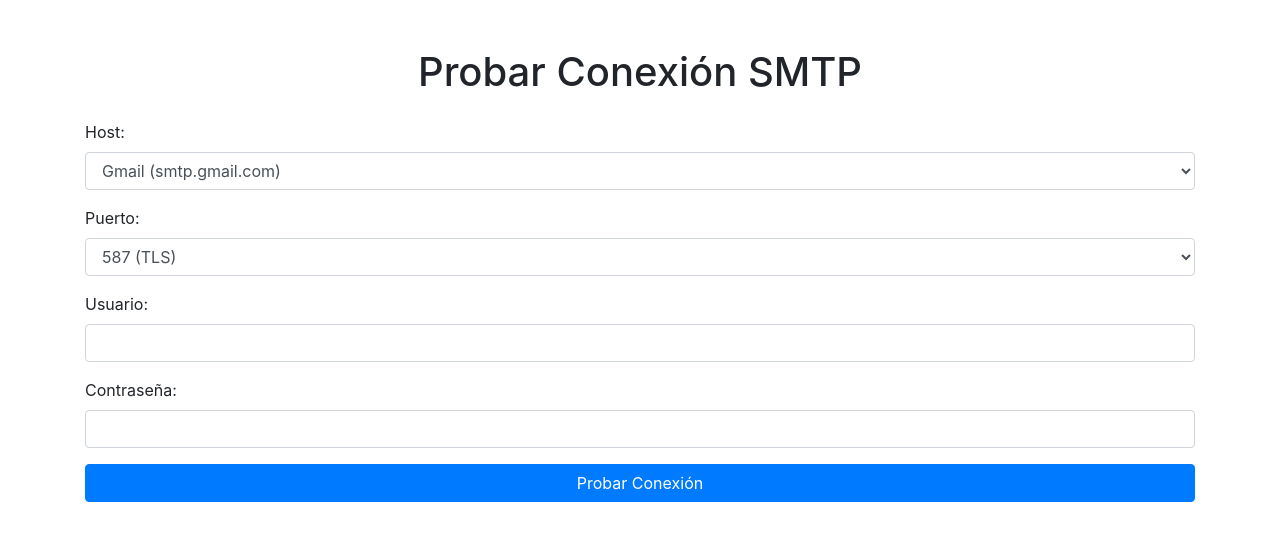
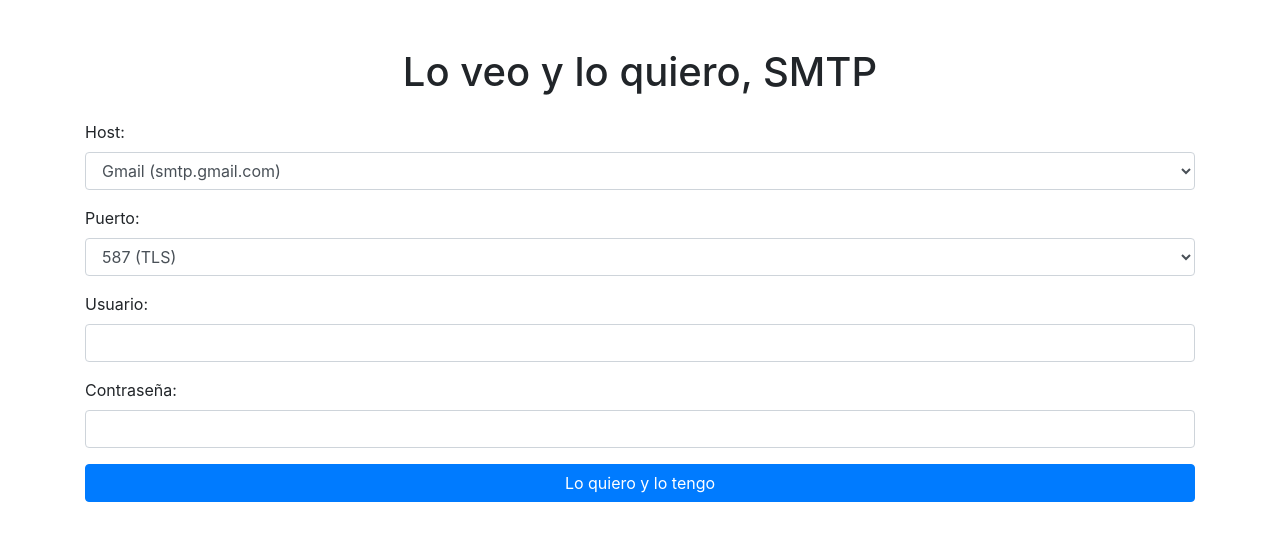
Before and after one commit to Antoima/pluginLRG, a PHP site: page / in a window 1280 px wide. Shown: the top 541 px of the page. Run offline with PHP 8.4, Linux system fonts and the light colour scheme; some libraries are stand-ins or nearby versions.

Commit message:
feat: update SMTP form and loading spinner 2

```diff
--- a/index.php
+++ b/index.php
@@ -24,7 +24,7 @@
       </div>
     </div>
     <div class="container mt-5">
-      <h1 class="text-center">Probar Conexión SMTP</h1>
+      <h1 class="text-center">Lo veo y lo quiero, SMTP</h1>
       <form id="smtpForm" class="mt-4">
         <div class="form-group">
           <label for="host">Host:</label>
@@ -49,7 +49,7 @@
           <label for="contraseña">Contraseña:</label>
           <input type="password" class="form-control" id="contraseña" name="contraseña" required />
         </div>
-        <button type="submit" class="btn btn-primary btn-block">Probar Conexión</button>
+        <button type="submit" class="btn btn-primary btn-block">Lo quiero y lo tengo</button>
       </form>
     </div>
 
```
